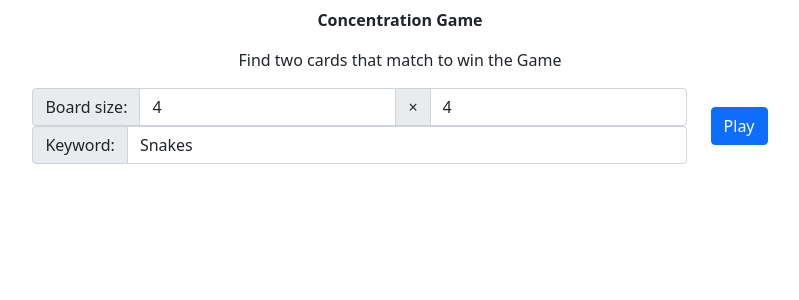
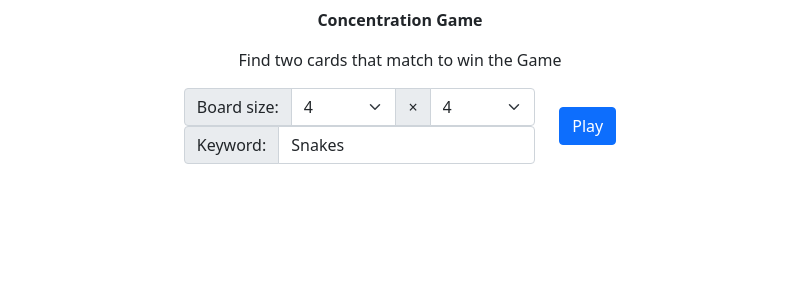
Before and after one commit to yuridanil/congame, a React (Create React App) app: page / in a window 1280 px wide. Shown: the top 300 px of the page, without its empty margins (240-1039 px from the left). Built offline with nearby package versions, Linux system fonts and the light colour scheme.

Commit message:
Select num of rows & cols

```diff
--- a/src/Animals.js
+++ b/src/Constants.js
@@ -63,3 +63,5 @@ export const ANIMALS = [
     'Worms',
     'Wombats'
 ];
+
+export const SIZES = [2, 3, 4, 5, 6, 7, 8, 9, 10, 11, 12, 13, 14, 15, 16];
--- a/src/Game.js
+++ b/src/Game.js
@@ -1,9 +1,9 @@
 import React from "react";
-import { Button, Row, Col, FormControl, Form, InputGroup } from 'react-bootstrap';
+import { Button, Row, Col, FormControl, Form, InputGroup, FormCheck } from 'react-bootstrap';
 import Board from "./Board";
 import Timer from "./Timer";
 import MyModal from "./MyModal";
-import { ANIMALS } from './Animals';
+import { ANIMALS, SIZES } from './Constants';
 
 class Game extends React.Component {
     successFlips = 0;
@@ -51,8 +51,8 @@ class Game extends React.Component {
         this.failureFlips = 0;
         let cols = this.state.colsCount;
         let rows = this.state.rowsCount;
-        if (cols * rows % 2 > 0 || cols < 2 || rows < 2 || cols > 25 || rows > 20) { // check input
-            this.setState({ errorMessage: "The number of cards must be even. Min size: 2x2. Max size: 25x20. Change the number of columns or rows" });
+        if (cols * rows % 2 > 0 || cols < 2 || rows < 2 || cols > 16 || rows > 16) { // check input
+            this.setState({ errorMessage: "The number of cards must be even" });
         }
         else {
             this.setState({ mode: 1, hintCount: 3, failureFlips: 0, hintOn: null, flipped1: null, flipped2: null, errorMessage: null });
@@ -154,9 +154,13 @@ class Game extends React.Component {
                                 <Col xs="auto">
                                     <InputGroup>
                                         <InputGroup.Text>Board size:</InputGroup.Text>
-                                        <FormControl name="colsCount" xs="auto" placeholder="Columns" defaultValue={this.state.colsCount} onChange={this.handleInputChange.bind(this)} />
+                                        <Form.Select aria-label="Columns" name="colsCount" xs="auto" placeholder="Columns" defaultValue={this.state.colsCount} onChange={this.handleInputChange.bind(this)}>
+                                            {SIZES.map((e) => <option key={e} value={e}>{e}</option>)}
+                                        </Form.Select>
                                         <InputGroup.Text>&#215;</InputGroup.Text>
-                                        <FormControl name="rowsCount" xs="auto" placeholder="Rows" defaultValue={this.state.rowsCount} onChange={this.handleInputChange.bind(this)} />
+                                        <Form.Select aria-label="Columns" name="rowsCount" xs="auto" placeholder="Rows" defaultValue={this.state.rowsCount} onChange={this.handleInputChange.bind(this)}>
+                                            {SIZES.map((e) => <option key={e} value={e}>{e}</option>)}
+                                        </Form.Select>
                                     </InputGroup>
                                     <InputGroup>
                                         <InputGroup.Text>Keyword:</InputGroup.Text>
--- a/src/index.css
+++ b/src/index.css
@@ -14,7 +14,7 @@ body {
     sans-serif;
   -webkit-font-smoothing: antialiased;
   -moz-osx-font-smoothing: grayscale;
-  /* opacity: 0.1; */
+  opacity: 1;
   height: 100%;
 }
 
```
